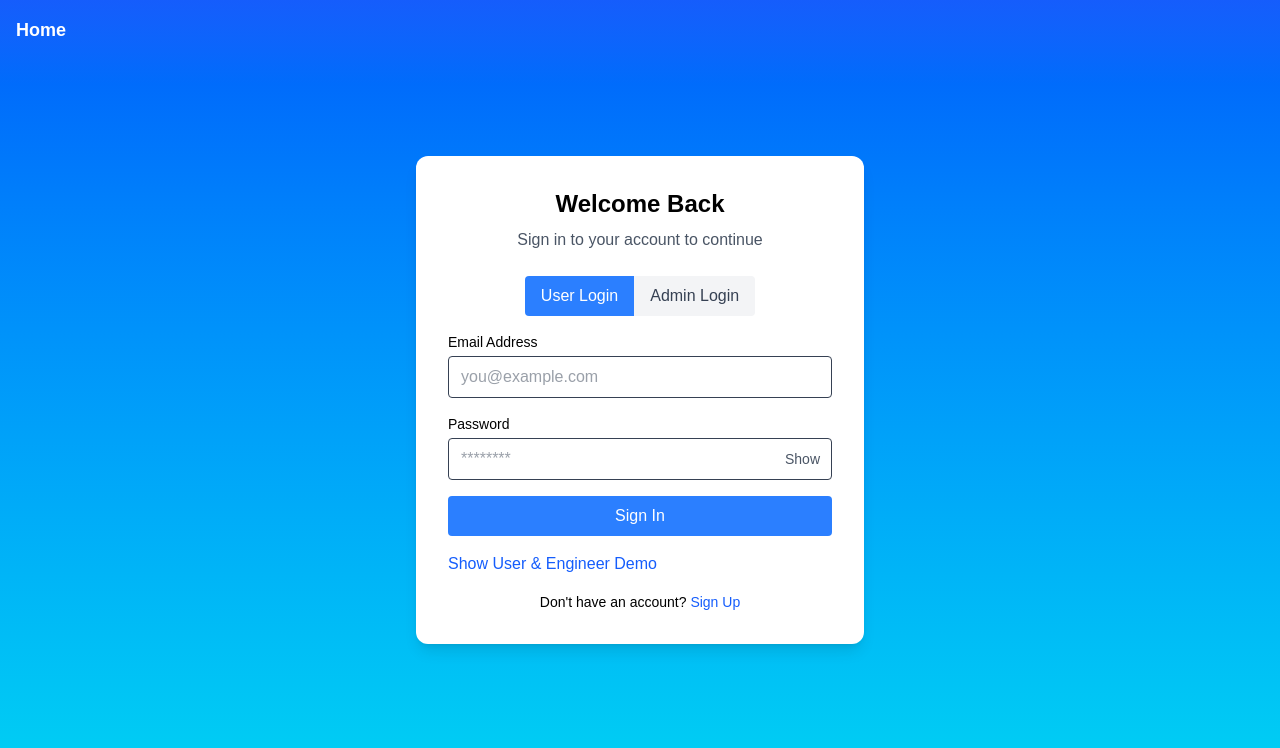
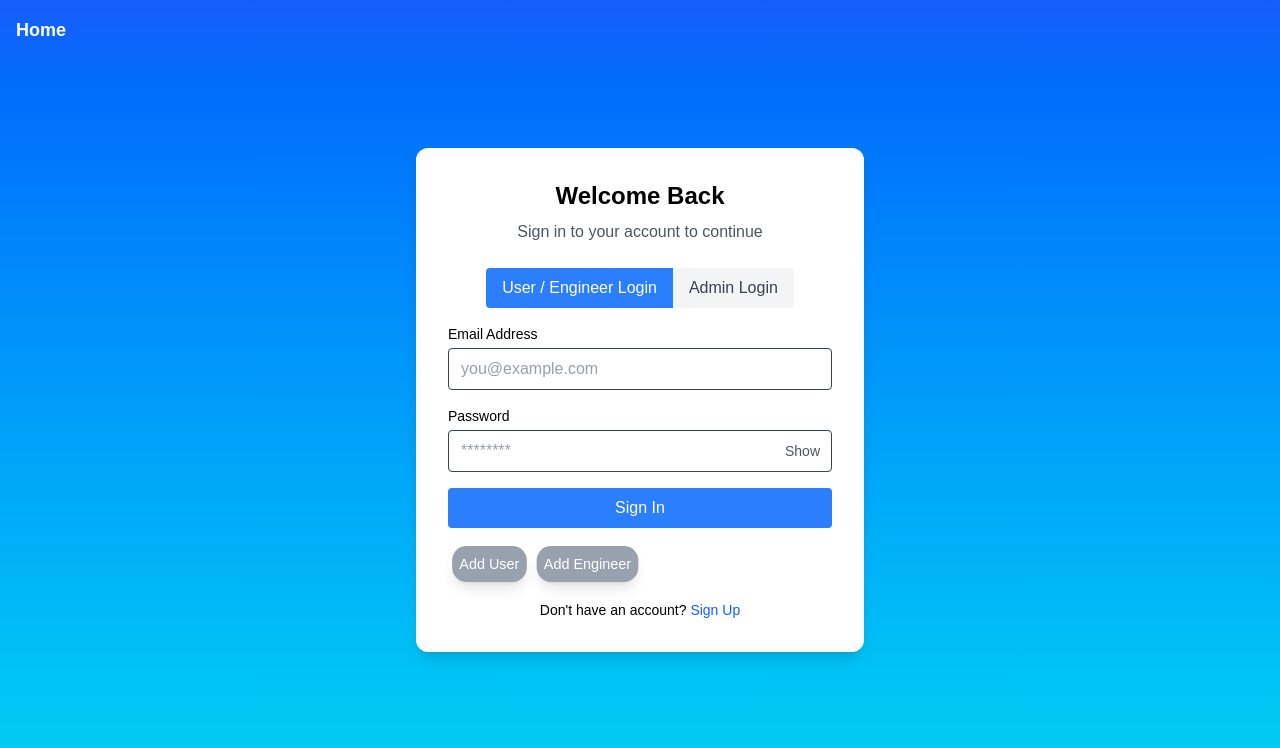
Before and after one commit to paramveer7267/Trackify, a React (Vite) app in the folder frontend/: page /login in a window 1280 px wide. Shown: the top 748 px of the page. Built offline with nearby package versions, Linux system fonts and the light colour scheme; no server answers.

Commit message:
bug fixes

```diff
--- a/frontend/src/pages/LoginPage.jsx
+++ b/frontend/src/pages/LoginPage.jsx
@@ -6,10 +6,14 @@ export default function LoginPage() {
   const [activeTab, setActiveTab] = useState("user");
   const [email, setEmail] = useState("");
   const [password, setPassword] = useState("");
-  const { userLogin, adminLogin, isLoggingIn } =
-    useAuthStore();
+  const { userLogin, adminLogin, isLoggingIn } = useAuthStore();
+  const userLoginInfo = { email: "user@gmail.com", password: "user@123" };
+  const adminLoginInfo = { email: "admin@gmail.com", password: "admin@123" };
+  const engineerLoginInfo = {
+    email: "engineer@gmail.com",
+    password: "engineer@123",
+  };
   const [showPassword, setShowPassword] = useState(false);
-  const [credentials, setCredentials] = useState(false);
   const handleSubmit = (e) => {
     e.preventDefault();
     if (activeTab === "user") {
@@ -24,12 +28,11 @@ export default function LoginPage() {
       });
     }
   };
-  function handleShow() {
-    setCredentials(true);
-    if (credentials) {
-      setCredentials(false);
-    }
+  function handleAdd(email, password) {
+    setEmail(email);
+    setPassword(password);
   }
+
   return (
     <div className="min-h-screen flex items-center justify-center bg-gradient-to-b from-blue-600 to-cyan-400">
       <Link
@@ -40,9 +43,7 @@ export default function LoginPage() {
       </Link>
 
       <div className="bg-white p-8 rounded-xl shadow-lg w-full max-w-md">
-        <h2 className="text-2xl font-bold mb-2 text-center">
-          Welcome Back
-        </h2>
+        <h2 className="text-2xl font-bold mb-2 text-center">Welcome Back</h2>
         <p className="text-center text-gray-600 mb-6">
           Sign in to your account to continue
         </p>
@@ -61,9 +62,7 @@ export default function LoginPage() {
               setPassword("");
             }}
           >
-            <span className="material-icons">
-              User Login
-            </span>
+            <span className="material-icons">User / Engineer Login</span>
           </button>
           <button
             className={`px-4 py-2 flex items-center gap-2 rounded-r ${
@@ -77,18 +76,14 @@ export default function LoginPage() {
               setPassword("");
             }}
           >
-            <span className="material-icons">
-              Admin Login
-            </span>
+            <span className="material-icons">Admin Login</span>
           </button>
         </div>
 
         <form onSubmit={handleSubmit} className="space-y-4">
           {/* Email */}
           <div>
-            <label className="block text-sm mb-1">
-              Email Address
-            </label>
+            <label className="block text-sm mb-1">Email Address</label>
             <input
               id="email"
               required
@@ -102,26 +97,20 @@ export default function LoginPage() {
 
           {/* Password */}
           <div>
-            <label className="block text-sm mb-1">
-              Password
-            </label>
+            <label className="block text-sm mb-1">Password</label>
             <div className="relative">
               <input
                 type={showPassword ? "text" : "password"}
                 id="password"
                 required
                 value={password}
-                onChange={(e) =>
-                  setPassword(e.target.value)
-                }
+                onChange={(e) => setPassword(e.target.value)}
                 placeholder="********"
                 className="w-full border rounded px-3 py-2 text-gray-700 focus:outline-none focus:ring pr-10"
               />
               <button
                 type="button"
-                onClick={() =>
-                  setShowPassword((prev) => !prev)
-                }
+                onClick={() => setShowPassword((prev) => !prev)}
                 className="absolute right-3 top-1/2 transform -translate-y-1/2 text-sm text-gray-600"
               >
                 {showPassword ? "Hide" : "Show"}
@@ -138,49 +127,43 @@ export default function LoginPage() {
             {isLoggingIn ? "Signing" : "Sign In"}
           </button>
           {activeTab === "user" ? (
-            <div>
+            <div className="flex">
               <button
                 type="button"
-                onClick={handleShow}
-                className="flex items-center text-blue-600 hover:underline"
+                className="flex items-center bg-gray-400 hover:bg-gray-500 shadow-lg p-2 rounded-2xl text-white scale-90 hover:scale-100 active:scale-95 transition-transform cursor-pointer"
+                onClick={() =>
+                  handleAdd(userLoginInfo.email, userLoginInfo.password)
+                }
               >
-                Show User & Engineer Demo
+                Add User
               </button>
-              {credentials && (
-                <div className="text-md">
-                  <div>
-                    Email: user@gmail.com | |
-                    engineer@gmail.com
-                  </div>
-                  <div>
-                    Password: user@123 | | engineer@123
-                  </div>
-                </div>
-              )}
+              <button
+                type="button"
+                className="flex items-center bg-gray-400 hover:bg-gray-500 shadow-lg p-2 rounded-2xl text-white scale-90 hover:scale-100 active:scale-95 transition-transform cursor-pointer"
+                onClick={() =>
+                  handleAdd(engineerLoginInfo.email, engineerLoginInfo.password)
+                }
+              >
+                Add Engineer
+              </button>
             </div>
           ) : (
             <div>
               <button
                 type="button"
-                onClick={handleShow}
-                className="flex items-center text-blue-600 hover:underline"
+                className="flex items-center bg-gray-400 hover:bg-gray-500 shadow-lg p-2 rounded-2xl text-white scale-90 hover:scale-100 active:scale-95 transition-transform cursor-pointer"
+                onClick={() =>
+                  handleAdd(adminLoginInfo.email, adminLoginInfo.password)
+                }
               >
-                Show Admin Demo
+                Add Admin
               </button>
-              {credentials && (
-                <div className="text-md">
-                  <div>Email: admin@gmail.com </div>
-                  <div>Password: admin@123 </div>
-                </div>
-              )}
             </div>
           )}
+
           <p className="text-sm text-center mt-4">
             Don't have an account?{" "}
-            <Link
-              to="/signup"
-              className="text-blue-600 hover:underline"
-            >
+            <Link to="/signup" className="text-blue-600 hover:underline">
               Sign Up
             </Link>
           </p>
```
